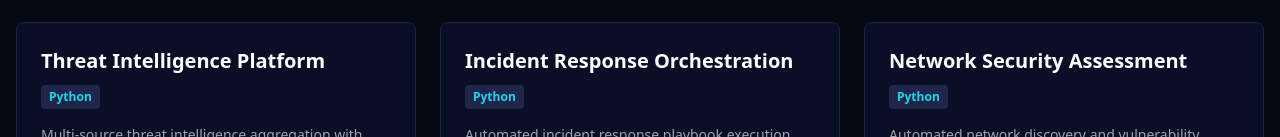
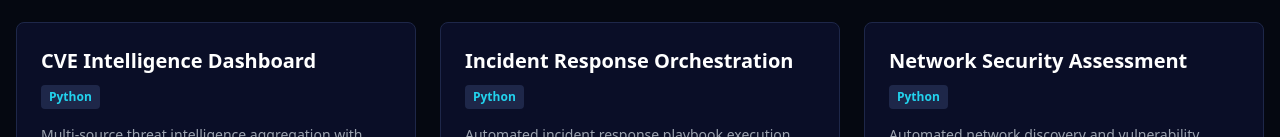
Before and after one commit to willy-havertz/port-cyber-experiments, a React (Vite) app: page / in a window 1280 px wide. Shown: the part 1131-1268 px from the top of the page. Built offline with nearby package versions, Linux system fonts and the light colour scheme; the HTML template or start-up script is replaced by a standard one.

Commit message:
feat: rename landing card to CVE Intelligence Dashboard

```diff
--- a/src/components/LandingPage.tsx
+++ b/src/components/LandingPage.tsx
@@ -47,7 +47,7 @@ export default function LandingPage({
     },
     {
       id: "threat",
-      name: "Threat Intelligence Platform",
+      name: "CVE Intelligence Dashboard",
       description:
         "Multi-source threat intelligence aggregation with enrichment and correlation. Aggregates indicators from OSINT, CVE, malware, and phishing feeds.",
       language: "Python",
```
